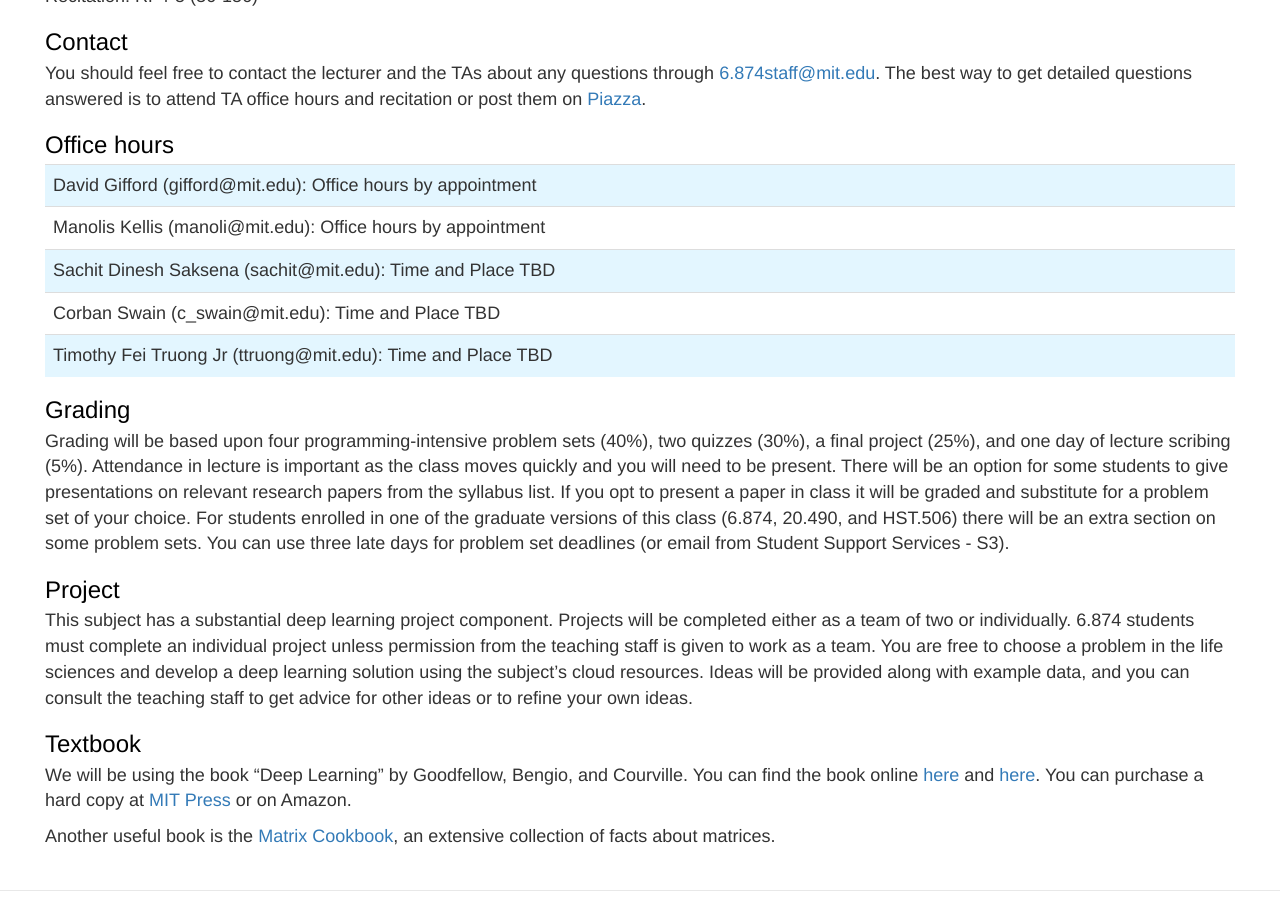
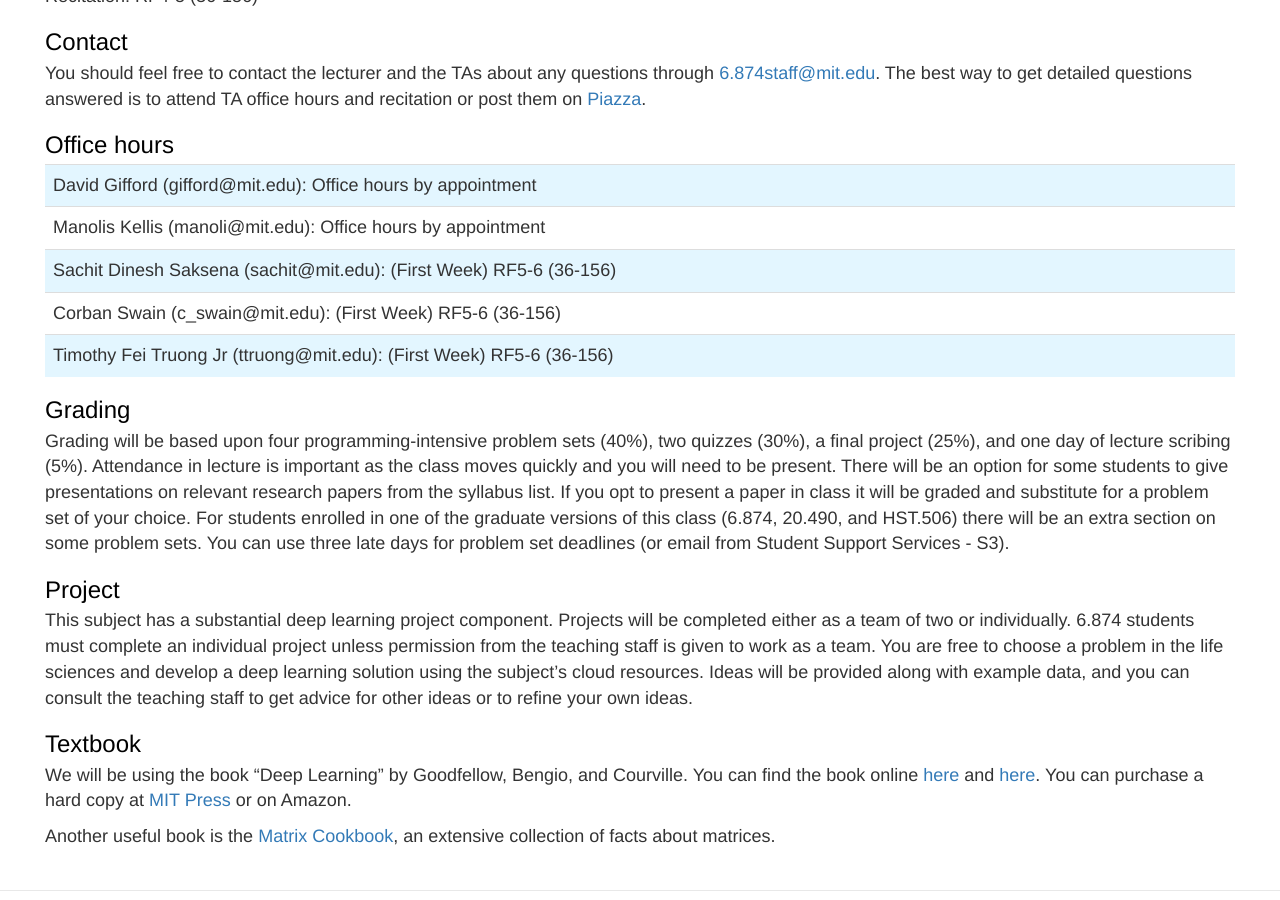
Before and after one commit to mit6874/mit6874.github.io, a Jekyll site: the page built from index.html, in a window 1280 px wide and 900 px high, scrolled down 3923 px. Built offline with Jekyll 4.4.1, drawn with Linux system fonts in a browser that asks for light colours; nearby versions of some CDN libraries.

Commit message:
OH times for first week

```diff
--- a/index.html
+++ b/index.html
@@ -591,13 +591,13 @@ layout: default
         Manolis Kellis (manoli@mit.edu): Office hours by appointment
     </div>
     <div class="materials-item">
-        Sachit Dinesh Saksena (sachit@mit.edu): Time and Place TBD
+        Sachit Dinesh Saksena (sachit@mit.edu): (First Week) RF5-6 (36-156)
     </div>
     <div class="materials-item">
-        Corban Swain (c_swain@mit.edu): Time and Place TBD
+        Corban Swain (c_swain@mit.edu): (First Week) RF5-6 (36-156)
     </div>
     <div class="materials-item">
-        Timothy Fei Truong Jr (ttruong@mit.edu): Time and Place TBD
+        Timothy Fei Truong Jr (ttruong@mit.edu): (First Week) RF5-6 (36-156)
     </div>
 
     <h2 class="module-header">Grading</h2>
```
